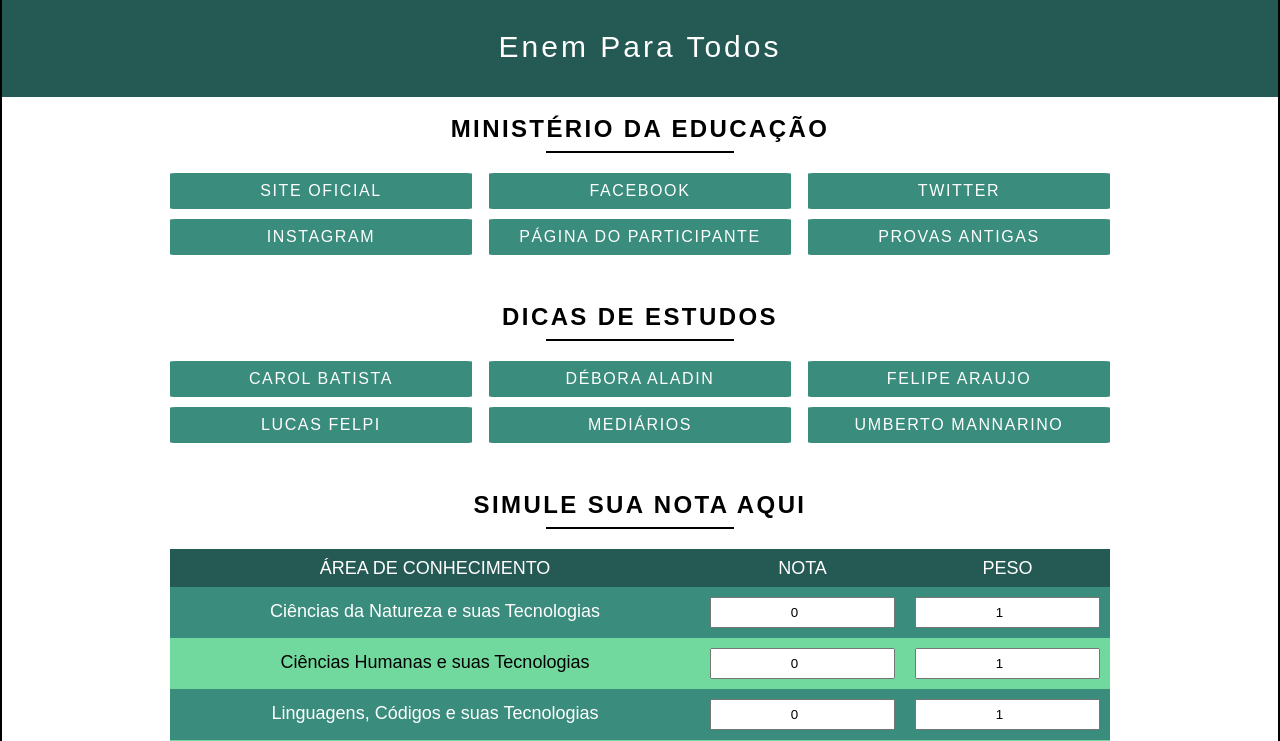
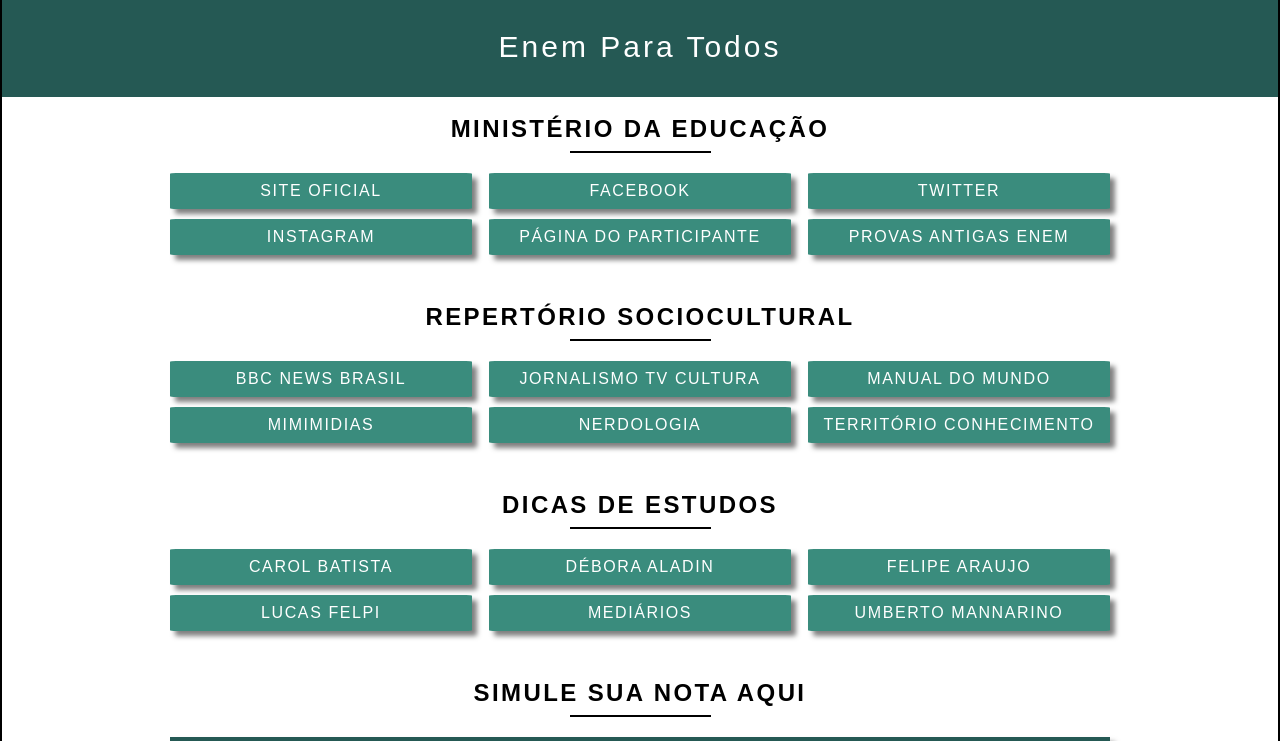
Before and after one commit to 1995-Matheus-Lima/EnemParaTodos, a React (Create React App) app in the folder enemparatodos/: page / in a window 1280 px wide. Shown: the top 741 px of the page. Built offline with nearby package versions, Linux system fonts and the light colour scheme.

Commit message:
Criado componente Conhecimento de mundo e adicionado os links especificos de cada um

```diff
--- a/enemparatodos/src/App.js
+++ b/enemparatodos/src/App.js
@@ -1,14 +1,22 @@
 import React from 'react'
 import Footer from './componentes/Footer';
 import Header from './componentes/Header';
+import './index.css';
+import { BrowserRouter, Route, Routes } from 'react-router-dom'
 import Home from './componentes/Home';
-import './index.css';
+import PaginaNaoEncontrada from './componentes/PaginaNaoEncontrada';
+
 
 const App = () => {
   return (
     <div className="principal">
       <Header/>
-      <Home/>
+      <BrowserRouter>
+        <Routes>
+          <Route path='/' element={<Home/>}/>
+          <Route path='*' element={<PaginaNaoEncontrada/>}/>
+        </Routes>
+      </BrowserRouter>
       <Footer/>
     </div>
   )
--- /dev/null
+++ b/enemparatodos/src/componentes/ConhecimentoDeMundo.js
@@ -0,0 +1,39 @@
+import React from 'react'
+import LinksExternosHome from './LinksExternosHome'
+
+const ConhecimentoDeMundo = () => {
+  const elementos = [
+    {
+      nome:"BBC News Brasil",
+      link:"https://www.youtube.com/user/BBCBrasil"
+    },
+    {
+      nome:"Jornalismo TV Cultura",
+      link:"https://www.youtube.com/user/jornaldacultura"
+    },
+    {
+      nome:"Manual do Mundo",
+      link:"https://www.youtube.com/user/iberethenorio"
+    },
+    {
+      nome:"mimimidias",
+      link:"https://www.youtube.com/channel/UCg0CfiR_iKjBOYgeHps17BA"
+    },
+    {
+      nome:"Nerdologia",
+      link:"https://www.youtube.com/user/nerdologia"
+    },
+    {
+      nome:"Território Conhecimento",
+      link:"https://www.youtube.com/channel/UCLtgh-Q-yHkYjeiY7NSPieA"
+    }
+  ]
+  return (
+    <div className='containerHome'>
+      <h1>Repertório SocioCultural</h1>
+      <LinksExternosHome elementos={elementos}/>
+    </div>
+  )
+}
+
+export default ConhecimentoDeMundo
--- a/enemparatodos/src/componentes/Home.js
+++ b/enemparatodos/src/componentes/Home.js
@@ -1,19 +1,19 @@
 import React from 'react'
-import { BrowserRouter, Route, Routes } from 'react-router-dom'
 import Calculator from './Calculator'
+import ConhecimentoDeMundo from './ConhecimentoDeMundo'
 import DicasDeEstudos from './DicasDeEstudos'
 import MinisteriodaEducacao from './MinisteriodaEducacao'
 
 const Home = () => {
+  const title = document.querySelector('title')
+  title.innerText = 'E.P.T | HOME'
   return (
-    <BrowserRouter>
-      <Routes>
-        <Route/>
-      </Routes>
+    <div>
       <MinisteriodaEducacao/>
+      <ConhecimentoDeMundo/>
       <DicasDeEstudos/>
       <Calculator />
-    </BrowserRouter>
+    </div>
   )
 }
 
--- a/enemparatodos/src/componentes/MinisteriodaEducacao.js
+++ b/enemparatodos/src/componentes/MinisteriodaEducacao.js
@@ -23,7 +23,7 @@ const MinisteriodaEducacao = () => {
       link:"https://enem.inep.gov.br/participante/#!/"
     },
     {
-      nome:"Provas Antigas",
+      nome:"Provas Antigas Enem",
       link:"http://portal.inep.gov.br/provas-e-gabaritos"
     }
   ]
--- /dev/null
+++ b/enemparatodos/src/componentes/PaginaNaoEncontrada.js
@@ -0,0 +1,13 @@
+import React from 'react'
+
+const PaginaNaoEncontrada = () => {
+  const title = document.querySelector('title')
+  title.innerText = 'E.P.T | Erro 404'
+  return (
+    <div className='containerHome'>
+      <h1>Erro 404 : Página não encontrada</h1>
+    </div>
+  )
+}
+
+export default PaginaNaoEncontrada
--- a/enemparatodos/src/index.css
+++ b/enemparatodos/src/index.css
@@ -218,7 +218,7 @@ table {
 .containerHome h1::after {
   content: "";
   display: block;
-  width: 20%;
+  width: 15%;
   height: 2px;
   background-color: black;
   margin: 10px auto;
@@ -229,6 +229,9 @@ table {
   flex-direction: column;
   align-items: flex-end;
   padding-bottom: 20px;
+}
+.FormCalculator table {
+  box-shadow: 5px 5px 5px rgba(0, 0, 0, 0.5);
 }
 .FormCalculator thead {
   background-color: #255954;
@@ -265,6 +268,7 @@ table {
   letter-spacing: 0.1em;
   text-transform: capitalize;
   font-weight: bolder;
+  box-shadow: 5px 5px 5px rgba(0, 0, 0, 0.5);
 }
 .FormCalculator button:hover {
   background-color: #71d99e;
@@ -296,6 +300,7 @@ table {
   color: #fff;
   letter-spacing: 0.1em;
   font-family: Arial, Helvetica, sans-serif;
+  box-shadow: 5px 5px 5px rgba(0, 0, 0, 0.5);
 }
 .LinksExternosHomeCss a:hover {
   background-color: #71d99e;
```
Also changed, not shown: enemparatodos/src/componentes/Disciplinas.js (added, +11 -0 lines).
